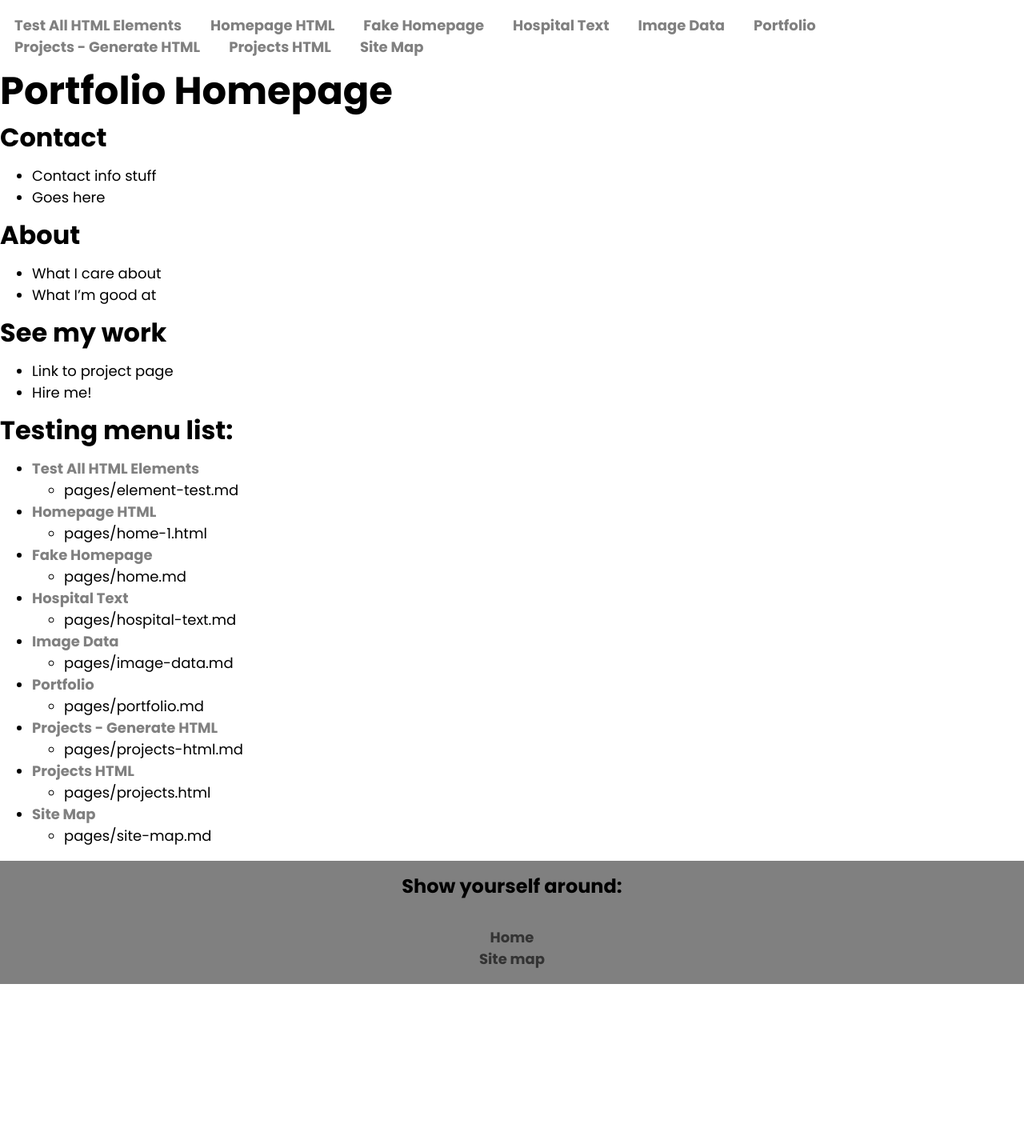
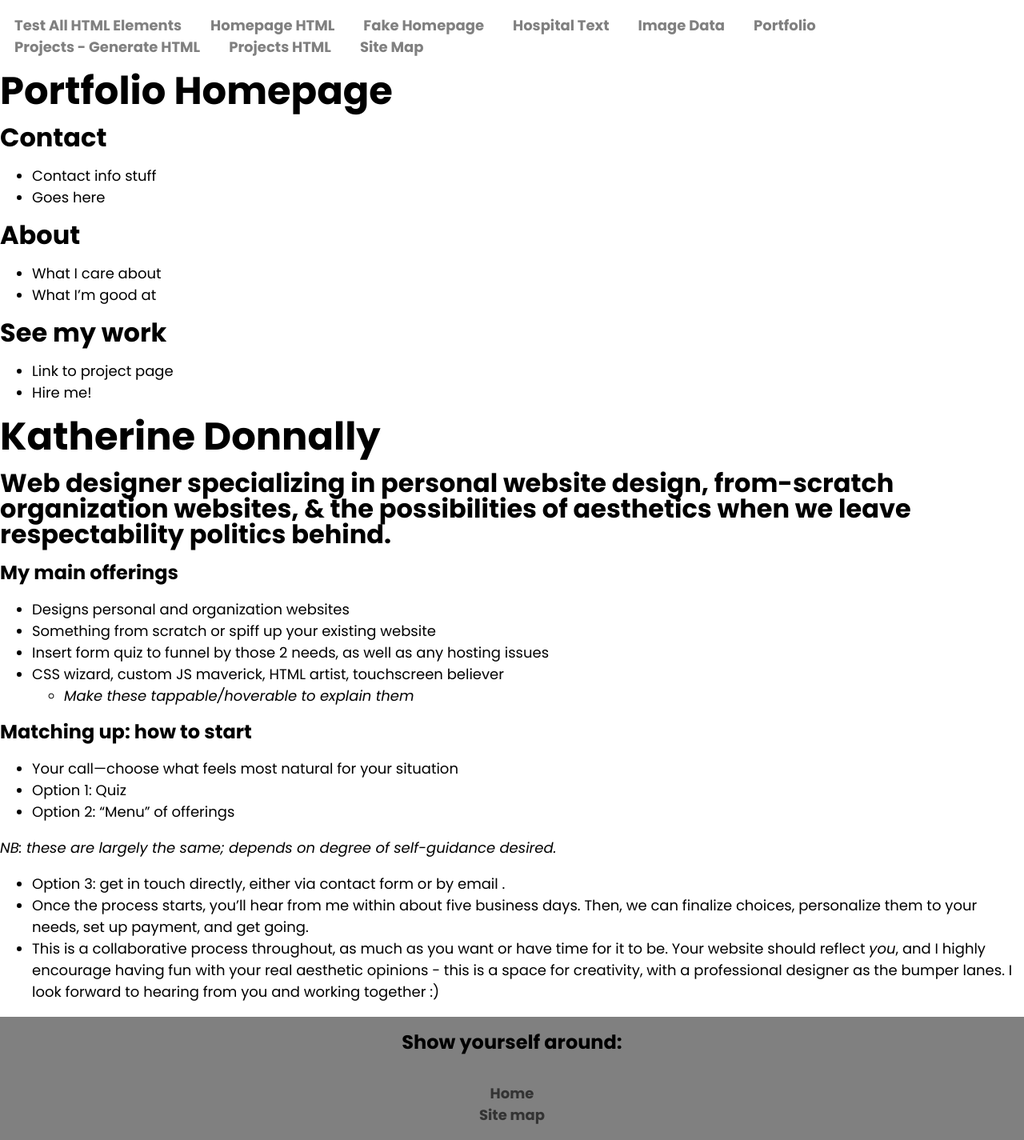
Before and after one commit to kbdonnally/katherinedoes.design, a Jekyll site: the page built from index.md, in a window 1280 px wide. Shown: the whole page at 80% size. Built offline with Jekyll 4.4.1, drawn with Linux system fonts in a browser that asks for light colours; some web fonts are replaced; our own code applies the rules of GitHub Pages for plain Markdown files; before the commit the page ends 1230 px from its top, so only the background shows below that.

Commit message:
Add text from hospital to homepage
- Replacing text that made a sitemap-type list

```diff
--- a/index.md
+++ b/index.md
@@ -19,11 +19,27 @@ layout: default
 - Link to project page
 - Hire me!
 
-## Testing menu list:
+# Katherine Donnally
 
-{% for page in site.pages %}
-{% if page.layout and page.path contains 'pages' %}
-- [{{ page.title }}]({{ page.url | absolute_url }})
-	- {{ page.path }}
-{% endif %}
-{% endfor %}
+## Web designer specializing in personal website design, from-scratch organization websites, & the possibilities of aesthetics when we leave respectability politics behind.
+
+### My main offerings
+
+- Designs personal and organization websites
+- Something from scratch or spiff up your existing website
+- Insert form quiz to funnel by those 2 needs, as well as any hosting issues
+- CSS wizard, custom JS maverick, HTML artist, touchscreen believer
+	- *Make these tappable/hoverable to explain them*
+
+### Matching up: how to start
+
+- Your call&mdash;choose what feels most natural for your situation
+- Option 1: Quiz
+- Option 2: "Menu" of offerings
+
+*NB: these are largely the same; depends on degree of self-guidance desired.*
+
+- Option 3: get in touch directly, either via contact form or by email <insert email>.
+
+- Once the process starts, you'll hear from me within about five business days. Then, we can finalize choices, personalize them to your needs, set up payment, and get going.
+- This is a collaborative process throughout, as much as you want or have time for it to be. Your website should reflect *you*, and I highly encourage having fun with your real aesthetic opinions - this is a space for creativity, with a professional designer as the bumper lanes. I look forward to hearing from you and working together :)
```
